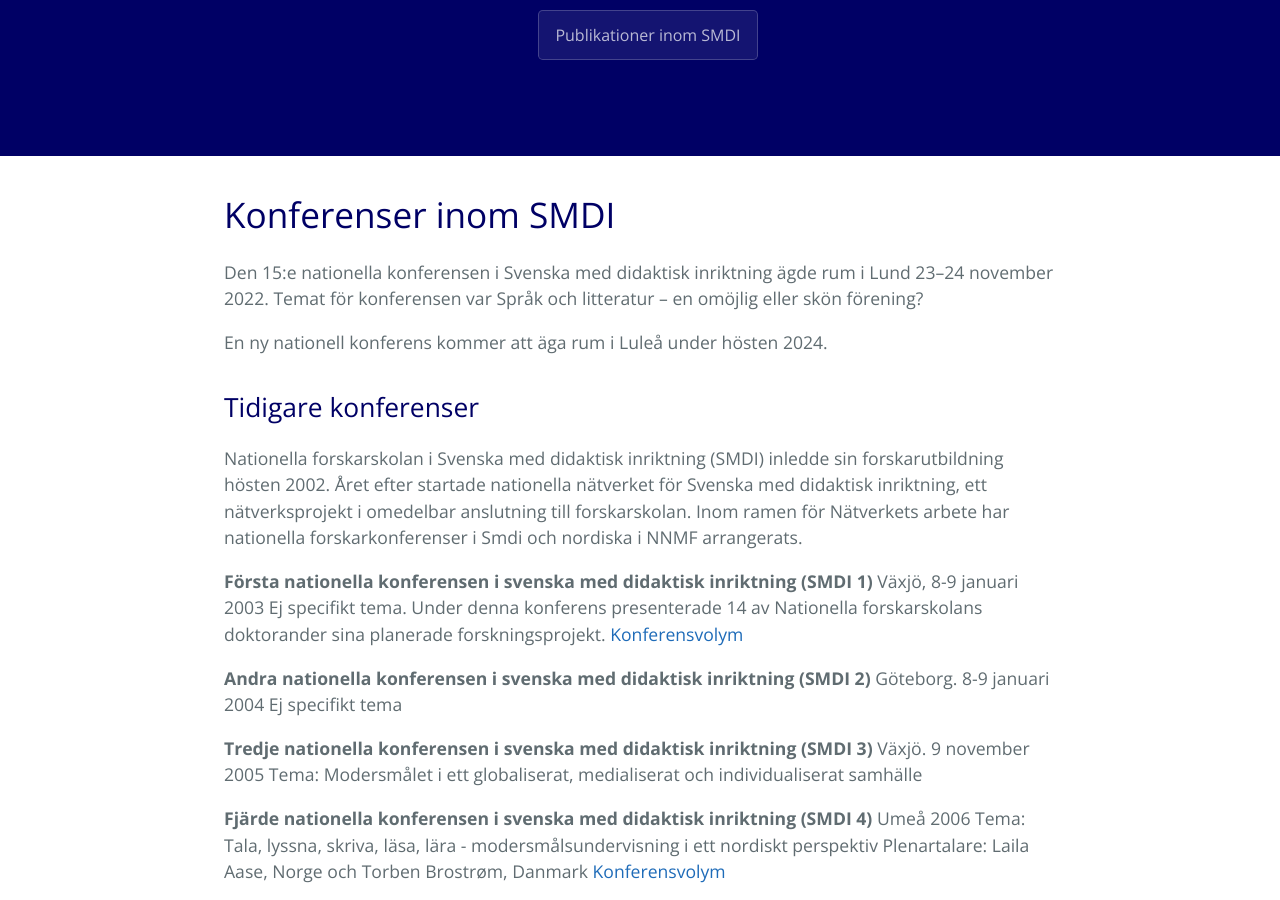
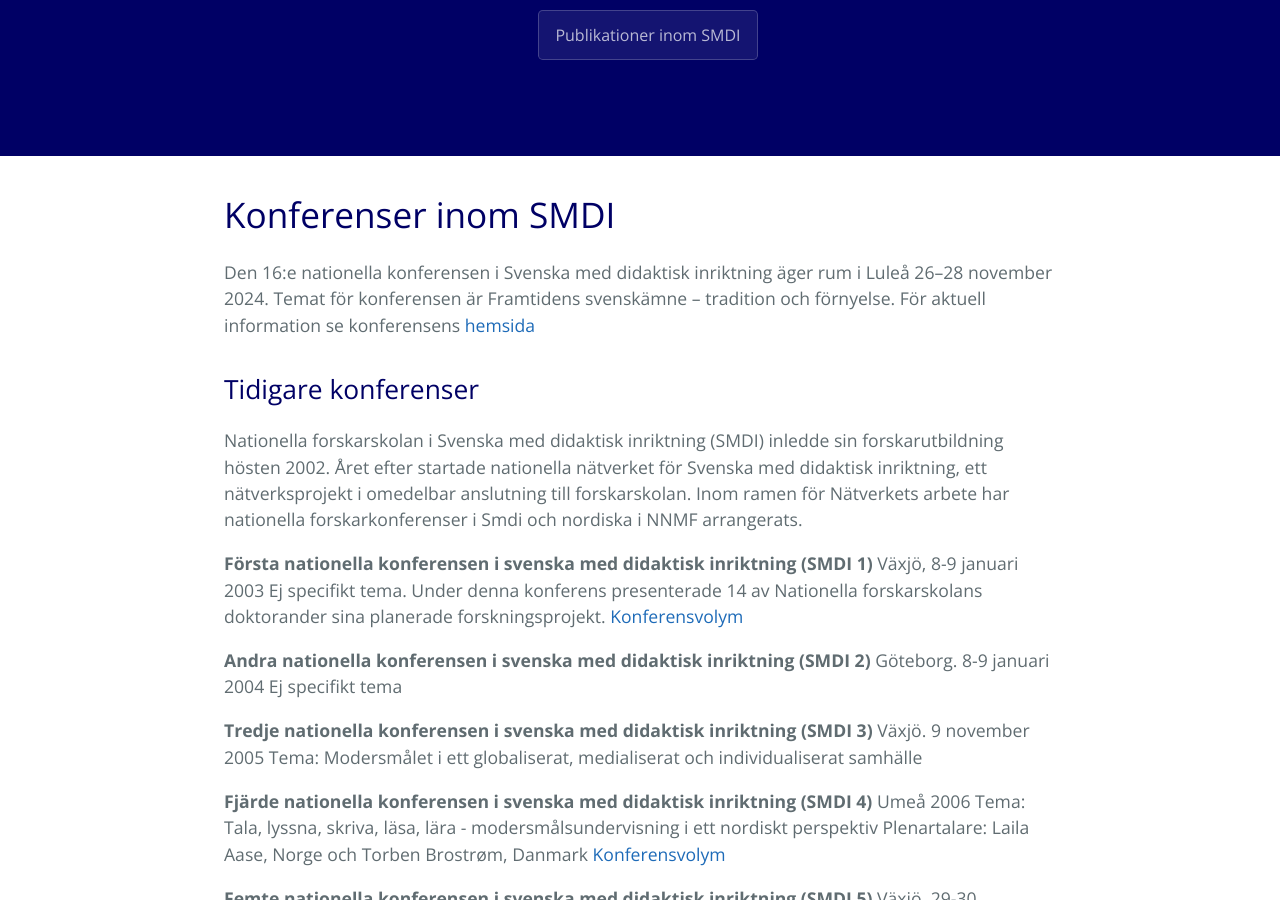
Before and after one commit to smdihemsida/smdihemsida.github.io, a Jekyll site: the page built from konferenser.md, in a window 1280 px wide and 900 px high, scrolled down 366 px. Built offline with Jekyll 4.4.1, drawn with Linux system fonts in a browser that asks for light colours; our own code applies the rules of GitHub Pages for plain Markdown files.

Commit message:
Update konferenser.md
Lade in aktuellt till LTU:s konferenssida.

```diff
--- a/konferenser.md
+++ b/konferenser.md
@@ -3,9 +3,9 @@ layout: pages
 ---
 
 # Konferenser inom SMDI
-Den 15:e nationella konferensen i Svenska med didaktisk inriktning ägde rum i Lund 23–24 november 2022. Temat för konferensen var Språk och litteratur – en omöjlig eller skön förening?
+Den 16:e nationella konferensen i Svenska med didaktisk inriktning äger rum i Luleå 26–28 november 2024. Temat för konferensen är Framtidens svenskämne – tradition och förnyelse.
+För aktuell information se konferensens [hemsida](https://www.ltu.se/research/subjects/Svenska-med-didaktisk-inriktning/Konferens-SMDI-2024)
 
-En ny nationell konferens kommer att äga rum i Luleå under hösten 2024.
 
 
 ## Tidigare konferenser
```
